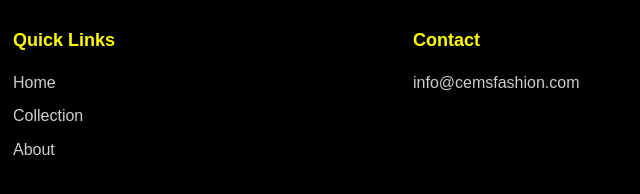
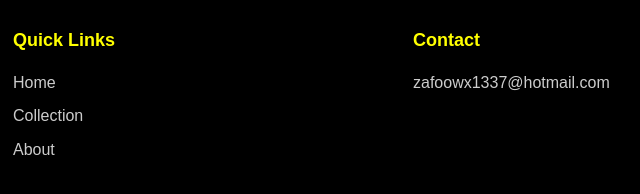
Before and after one commit to Wlid430/zafoowx1337, a plain HTML site: page index.html in a window 1280 px wide. Shown: the part 1980-2174 px from the top of the page, 447-1087 px from the left. Drawn offline with Linux system fonts and the light colour scheme.

Commit message:
Update index.html

```diff
--- a/index.html
+++ b/index.html
@@ -69,7 +69,7 @@
                 </div>
                 <div class="footer-section">
                     <h4>Contact</h4>
-                    <p>info@cemsfashion.com</p>
+                    <p>zafoowx1337@hotmail.com</p>
                 </div>
             </div>
         </div>
```
